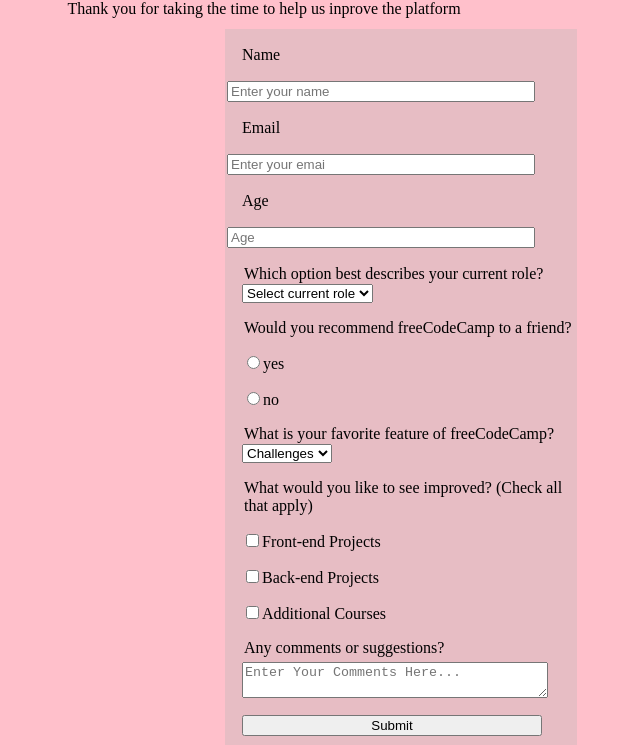
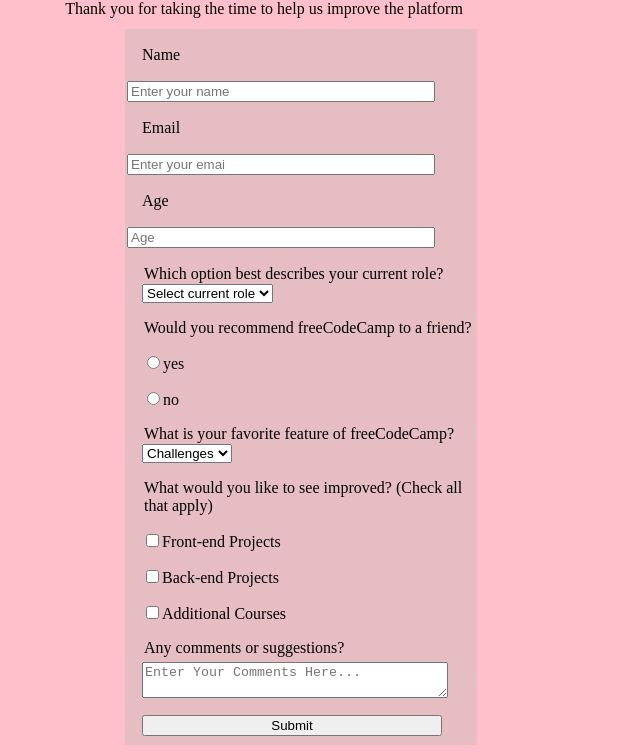
Before and after one commit to maack123/second-challenge, a plain HTML site: page index.html in a window 1280 px wide. Shown: the part 57-811 px from the top of the page, without its empty margins (384-1024 px from the left). Drawn offline with Linux system fonts and the light colour scheme.

Commit message:
css edit

```diff
--- a/index.html
+++ b/index.html
@@ -4,14 +4,14 @@
     <meta charset="UTF-8">
     <meta http-equiv="X-UA-Compatible" content="IE=edge">
     <meta name="viewport" content="width=device-width, initial-scale=1.0">
-    <title>Buildin a survey form</title>
+    <title>Building a survey form</title>
     <link rel="stylesheet" href="styles.css">
 </head>
 <body>
     <div>
         <header>
             <h1>Survey Form</h1>
-            <p>Thank you for taking the time to help us inprove the platform</p>
+            <p>Thank you for taking the time to help us improve the platform</p>
         </header>
         <form id="survey-form">
             <div class="name">
--- a/styles.css
+++ b/styles.css
@@ -14,7 +14,7 @@ body {
    margin: 1rem;
   }
   form {
-    margin-left: 600px;
+    margin-left: 500px;
     width: 350px;
     max-width: 600px;
     min-width: 300px;
@@ -30,7 +30,6 @@ body {
   legend {
     margin-top: 1rem;
     margin-left: 1rem;
-
   }
   #dropdown, #dropdown2 {
     margin-left: 1rem;
```
